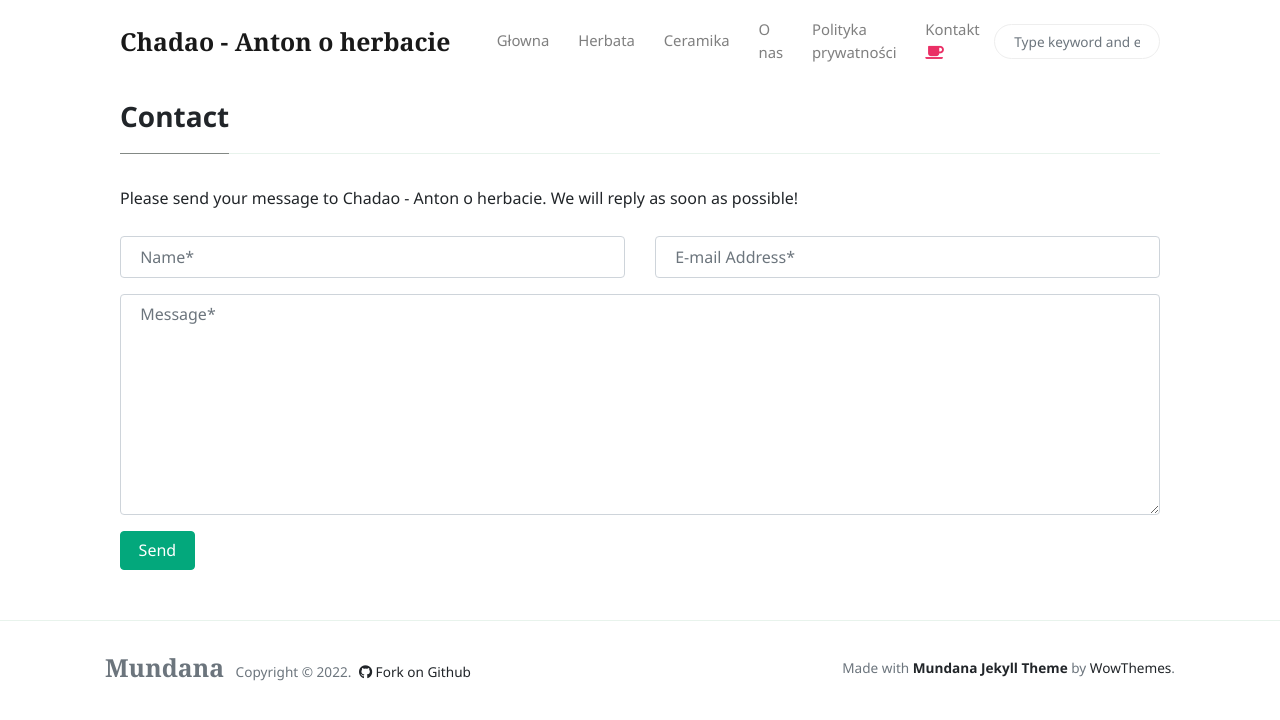
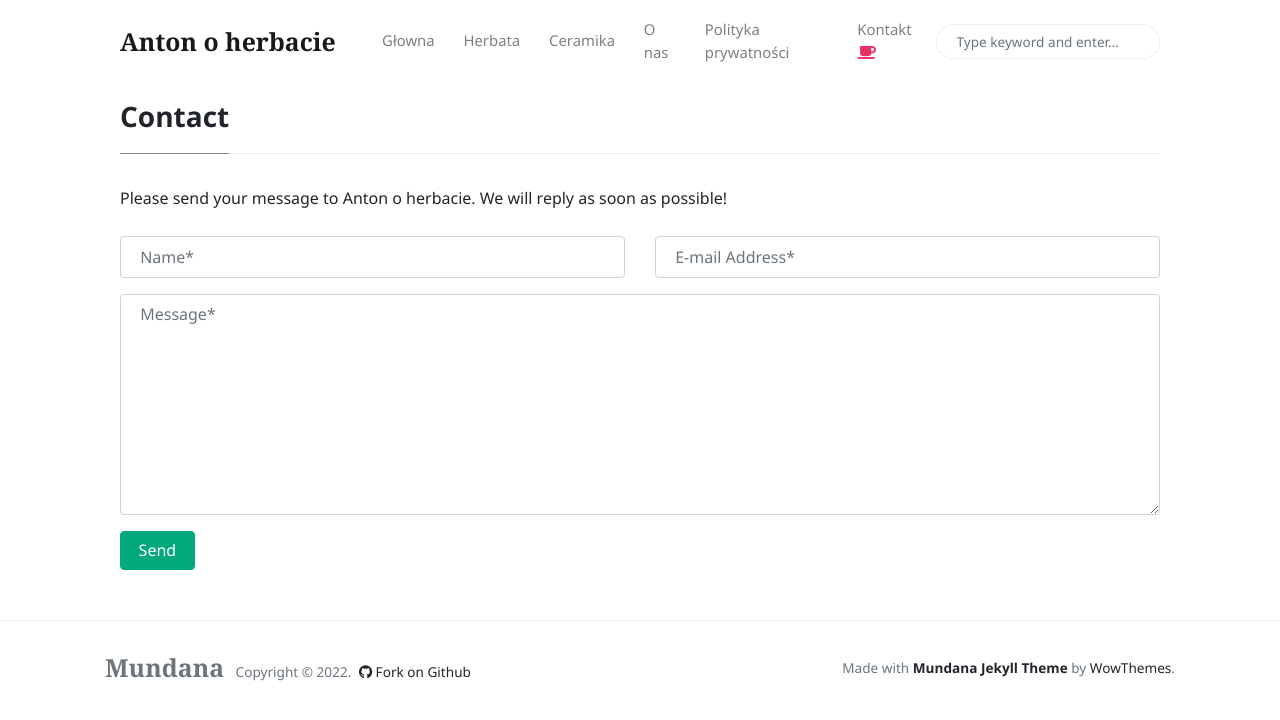
Before and after one commit to asiomchen/asiomchen.github.io, a Jekyll site: the page built from _pages/contact.md, in a window 1280 px wide. Shown: the top 720 px of the page. Built offline with Jekyll 4.4.1, drawn with Linux system fonts in a browser that asks for light colours; nearby versions of some CDN libraries.

Commit message:
Update _config.yml

```diff
--- a/_config.yml
+++ b/_config.yml
@@ -1,11 +1,11 @@
 # Site
-name: 'Chadao - Anton o herbacie'
+name: 'Anton o herbacie'
 description: 'O herbacie i nie tylko.'
 logo: 'assets/images/logo.png'
 favicon: 'assets/images/favicon.ico'
 baseurl: '/'
 disqus: 'demowebsite'
-email: 'wowthemesnet@gmail.com'
+email: 'antonoherbacie@gmail.com'
 mailchimp-list: 'https://wowthemes.us11.list-manage.com/subscribe/post?u=8aeb20a530e124561927d3bd8&amp;id=8c3d2d214b'
 
 include: ["_pages"]
```
